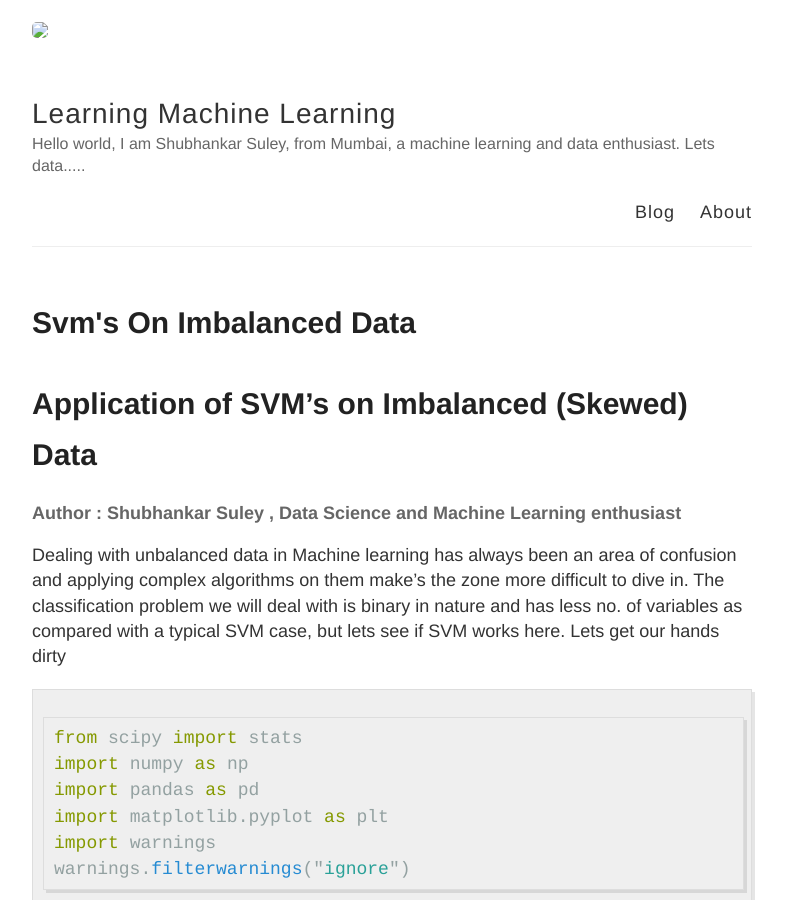
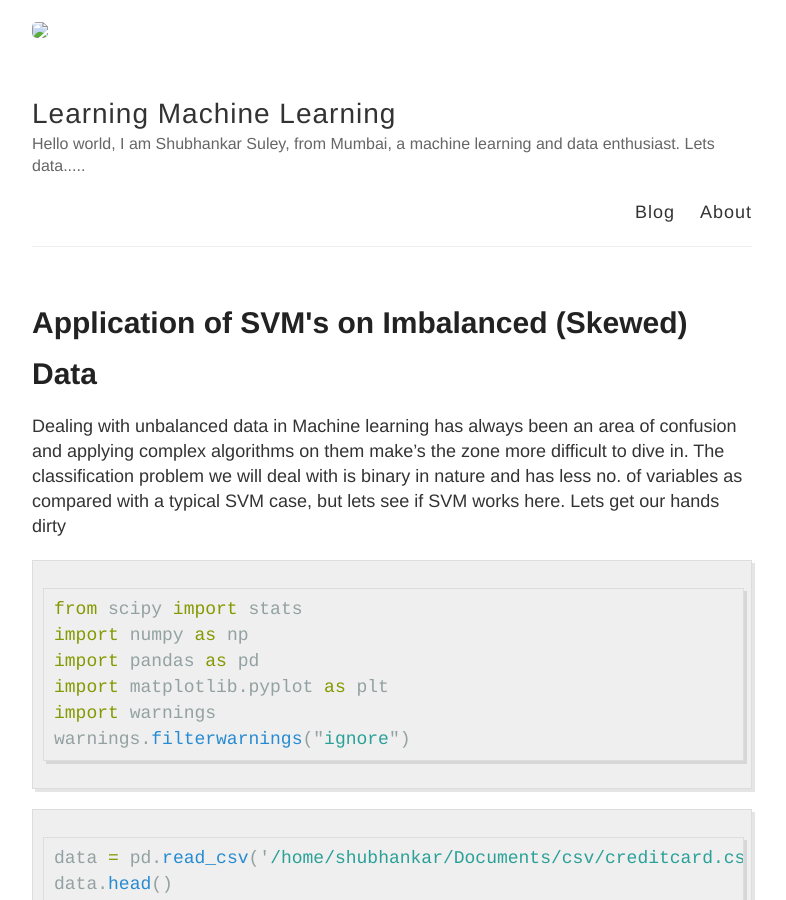
Before and after one commit to shubhankars135/shubhankars135.github.io, a Jekyll site: the page built from _posts/2018-01-28-SVM's-on-Imbalanced-data.md, in a window 1280 px wide and 900 px high. Shown: the whole window, without its empty margins (248-1034 px from the left). Built offline with Jekyll 4.4.1, drawn with Linux system fonts in a browser that asks for light colours; our own code applies the rules of GitHub Pages for plain Markdown files.

Commit message:
Update 2018-01-28-SVM's-on-Imbalanced-data.md

```diff
--- a/_posts/2018-01-28-SVM's-on-Imbalanced-data.md
+++ b/_posts/2018-01-28-SVM's-on-Imbalanced-data.md
@@ -1,7 +1,7 @@
-
-#                      Application of SVM's on Imbalanced (Skewed) Data
-
-#### Author : Shubhankar Suley , Data Science and Machine Learning enthusiast
+---
+layout: post
+title:  Application of SVM's on Imbalanced (Skewed) Data
+---
 
 Dealing with unbalanced data in Machine learning has always been an area of confusion and applying complex algorithms on them make's the zone more difficult to dive in. The classification problem we will deal with is binary in nature and has less no. of variables as compared with a typical SVM case, but lets see if SVM works here. Lets get our hands dirty
 
```
